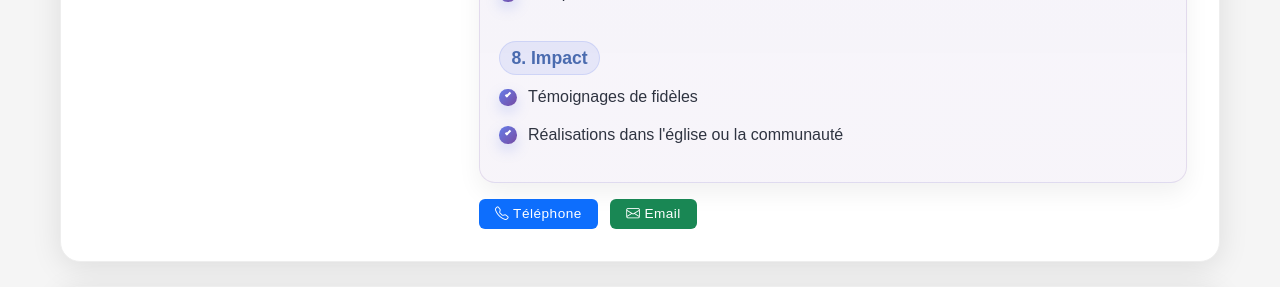
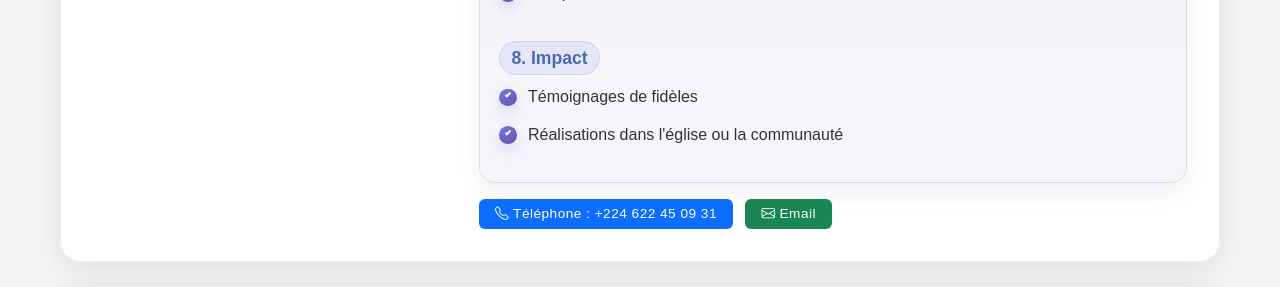
Before and after one commit to Emilefaya90/eglisealleluiaguinee, a Django app: page /biographie-pasteurs/ in a window 1280 px wide. Shown: the part 3527-3814 px from the top of the page. Run offline with Django 5.2, Linux system fonts and the light colour scheme.

Commit message:
Ajouter le numéro de téléphone sur la page biographie pasteurs

```diff
--- a/main/templates/main/biographie_pasteurs.html
+++ b/main/templates/main/biographie_pasteurs.html
@@ -179,7 +179,7 @@
                             {% endif %}
                         </div>
                         <div class="pasteur-contact mt-3">
-                            <span class="badge bg-primary me-2"><i class="bi bi-telephone me-1"></i>Téléphone</span>
+                            <span class="badge bg-primary me-2"><i class="bi bi-telephone me-1"></i>Téléphone : +224 622 45 09 31</span>
                             <span class="badge bg-success"><i class="bi bi-envelope me-1"></i>Email</span>
                         </div>
                     </div>
```
